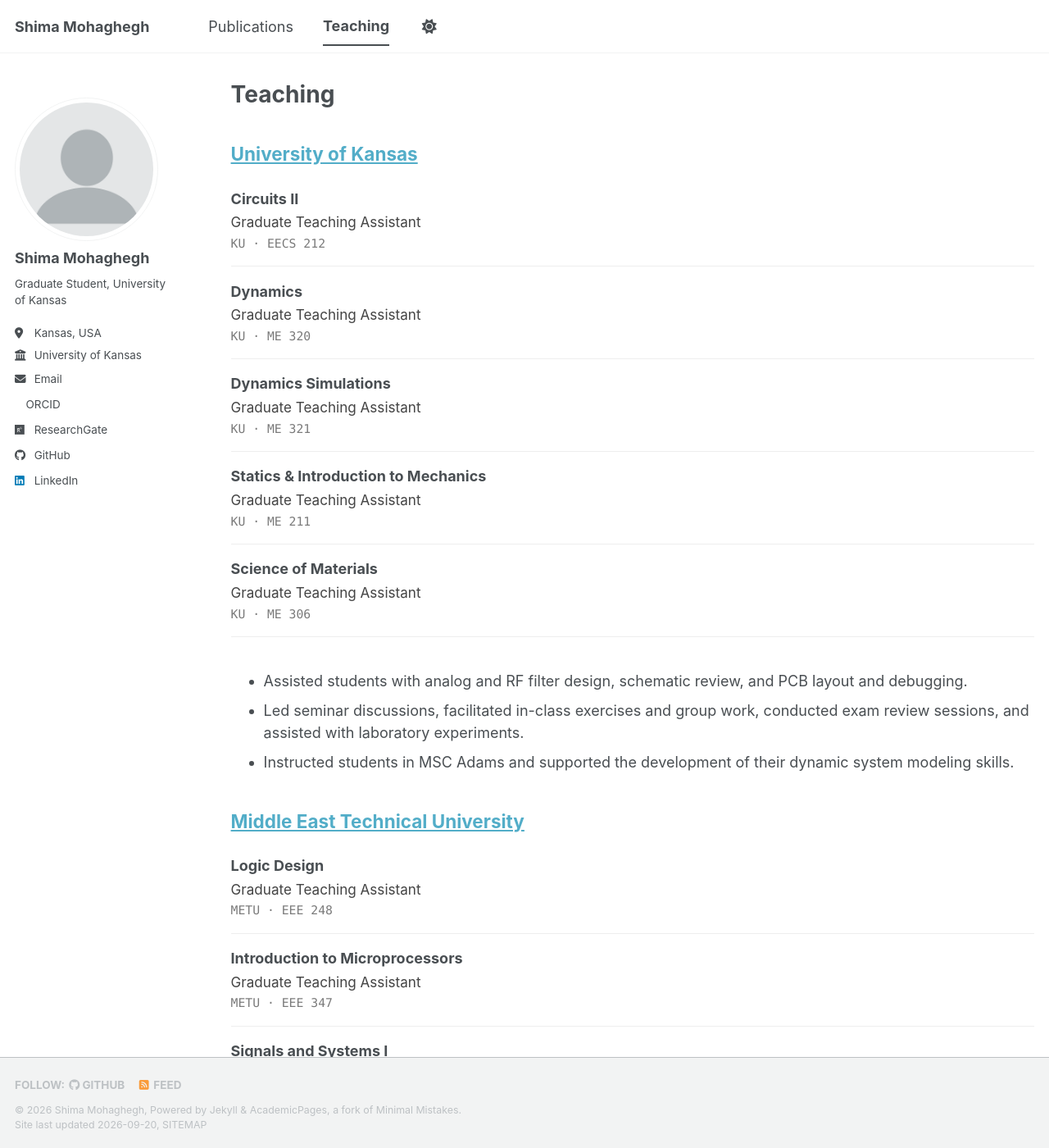
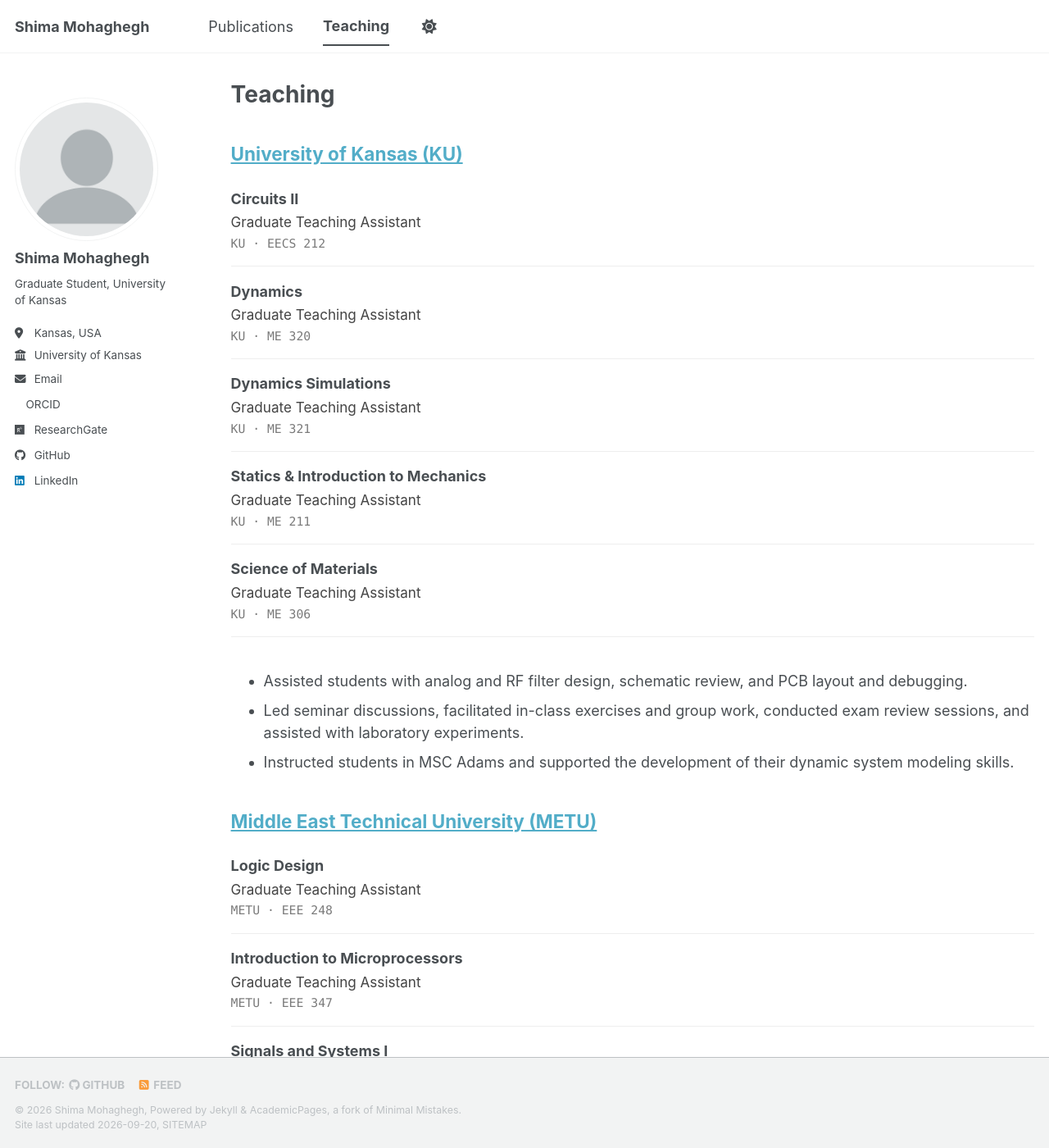
Before and after one commit to shimamohaghegh/shimamohaghegh.github.io, a Jekyll site: the page built from _pages/teaching.html, in a window 1280 px wide and 1400 px high. Shown: the whole window at 82% size. Built offline with Jekyll 4.4.1, drawn with Linux system fonts in a browser that asks for light colours; a style sheet for code colours, icons or effects is not loaded.

Commit message:
Update teaching.html

```diff
--- a/_pages/teaching.html
+++ b/_pages/teaching.html
@@ -14,7 +14,7 @@ author_profile: true
 .tw-duties { margin-top: 0.5em; }
 </style>
 
-<h2><a href="https://ku.edu/">University of Kansas</a></h2>
+<h2><a href="https://ku.edu/">University of Kansas (KU)</a></h2>
 <ul class="tw-list">
   <li>
     <span class="tw-course">Circuits II</span>
@@ -49,7 +49,7 @@ author_profile: true
   <li>Instructed students in MSC Adams and supported the development of their dynamic system modeling skills.</li>
 </ul>
 
-<h2><a href="https://www.metu.edu.tr/">Middle East Technical University</a></h2>
+<h2><a href="https://www.metu.edu.tr/">Middle East Technical University (METU)</a></h2>
 <ul class="tw-list">
   <li>
     <span class="tw-course">Logic Design</span>
```
